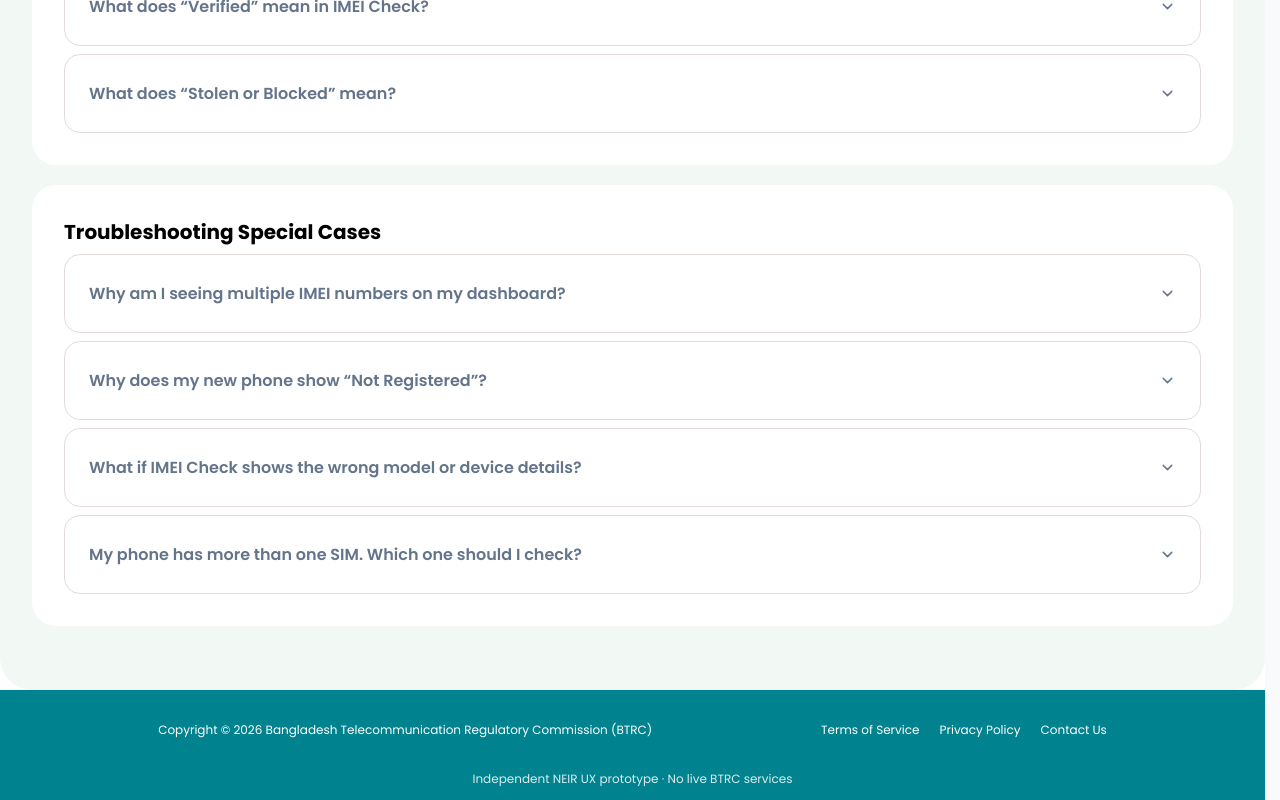
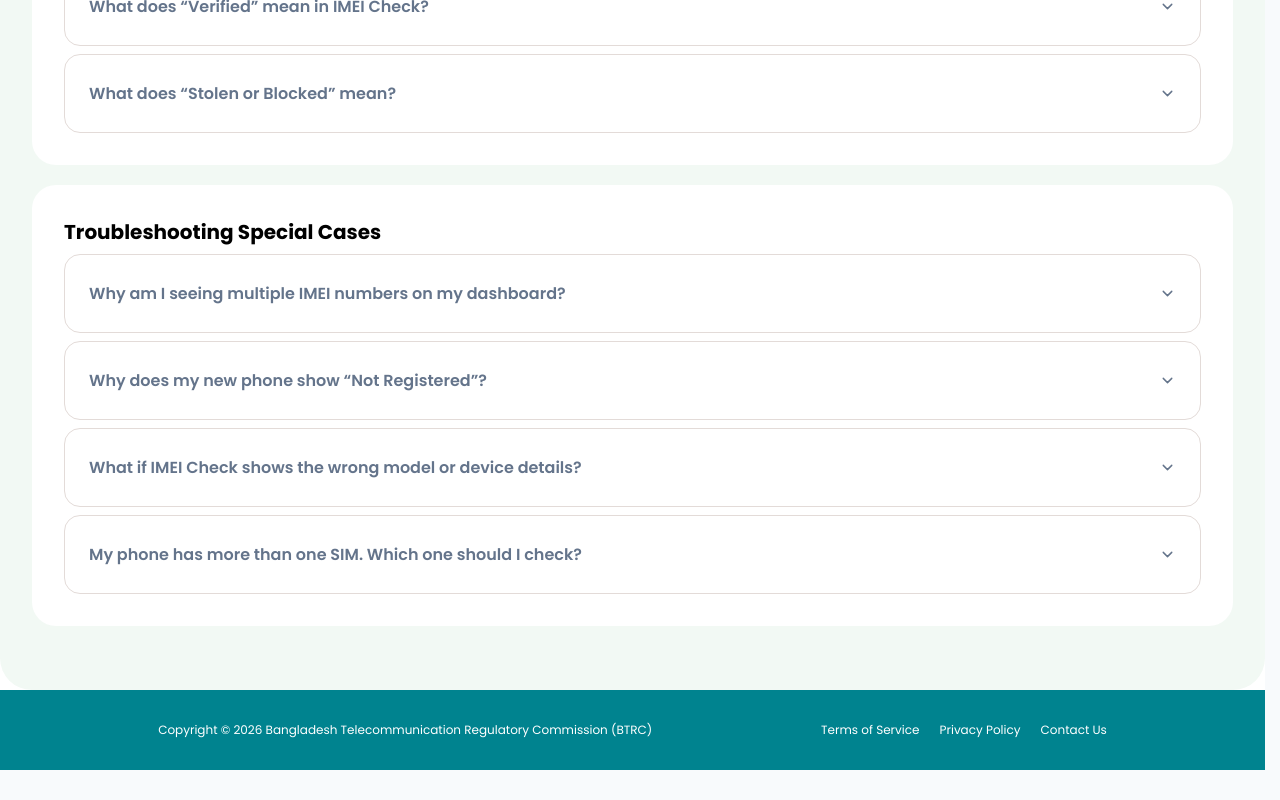
Before and after one commit to shihab-tech04/NEIR-Citizen, a React (Vite) app: page / in a window 1280 px wide. Shown: the part 3608-4408 px from the top of the page. After the commit the page ends 4378 px from the top, so only its background shows below. Built offline with nearby package versions, Linux system fonts and the light colour scheme; no server answers.

Commit message:
copy(neir): remove obsolete prototype disclaimers without changing flows

```diff
--- a/src/components/Footer.tsx
+++ b/src/components/Footer.tsx
@@ -12,6 +12,5 @@ export const Footer:React.FC<Props> = ({onContactUs}) => (
         <button type="button" onClick={onContactUs}>Contact Us</button>
       </nav>
     </div>
-    <p className="neir-footer-prototype-note" aria-label="Prototype disclosure">Independent NEIR UX prototype · No live BTRC services</p>
   </footer>
 );
```
